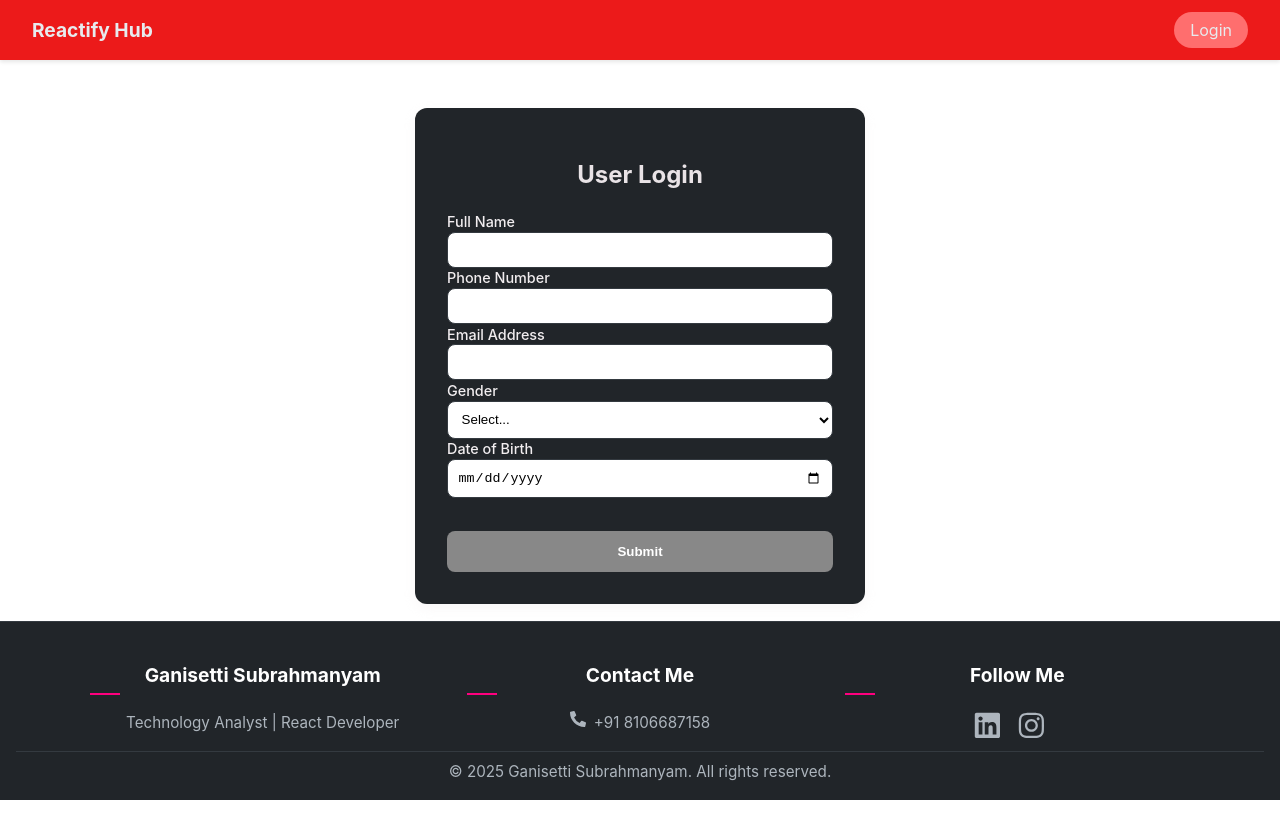
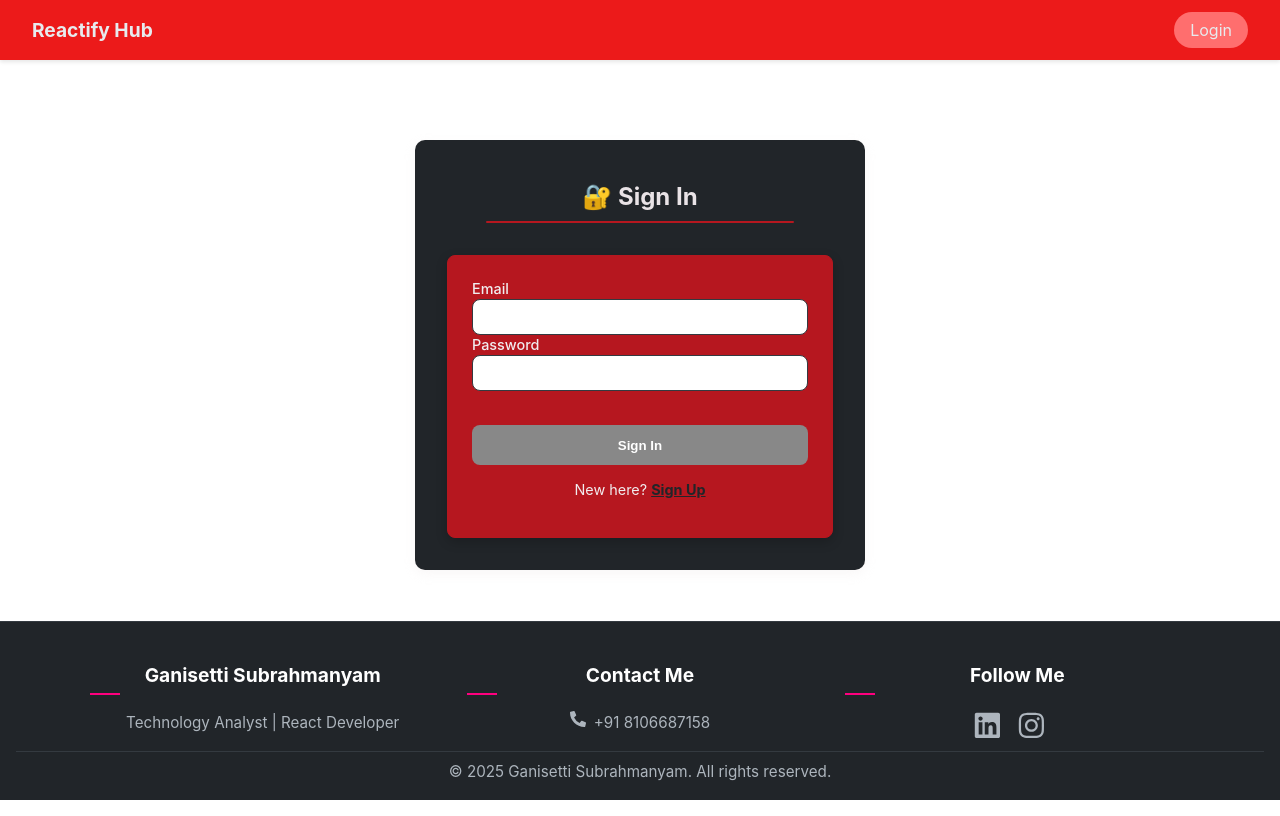
Before and after one commit to Subrahmanyam-G/with-react, a React (Vite) app: page /login in a window 1280 px wide. Built offline with nearby package versions, Linux system fonts and the light colour scheme; data requests are answered from the project's data file.

Commit message:
Demo done

```diff
--- a/db.json
+++ b/db.json
@@ -1,67 +1,24 @@
 {
   "users": [
     {
-      "id": "d7f3",
-      "name": "Durga Prasad",
-      "number": "23565433333333333",
-      "email": "fsahyd@gmail.com",
-      "gender": "female",
-      "dateOfBirth": "2025-08-07",
-      "createdAt": "2025-08-12T15:41:45.751Z"
+      "id": "s4yb",
+      "name": "Subbu",
+      "email": "Subbu@gmail.com",
+      "password": "Subbu@2",
+      "number": "8785847346",
+      "gender": "male",
+      "dateOfBirth": "0014-12-14",
+      "createdAt": "2025-08-13T15:09:13.575Z"
     },
     {
-      "id": "859c",
-      "name": "www",
-      "number": "3333333333",
-      "email": "fsahyd@gmail.com",
+      "id": "dxkr",
+      "name": "Lucky",
+      "email": "Lucky@gmail.com",
+      "password": "Subbu@2",
+      "number": "1234567890",
       "gender": "male",
-      "dateOfBirth": "2025-08-08",
-      "createdAt": "2025-08-12T16:34:34.758Z"
-    },
-    {
-      "id": "9d4f",
-      "name": "Durga Prasad",
-      "number": "444444444444",
-      "email": "fsahyd@gmail.com",
-      "gender": "male",
-      "dateOfBirth": "2025-07-31",
-      "createdAt": "2025-08-12T16:44:50.405Z"
-    },
-    {
-      "id": "e76f",
-      "name": "subbu",
-      "number": "9191919191",
-      "email": "Subbu@gmail.com",
-      "gender": "male",
-      "dateOfBirth": "1998-08-17",
-      "createdAt": "2025-08-12T17:32:21.627Z"
-    },
-    {
-      "id": "7e09",
-      "name": "Durga Prasad",
-      "number": "1234567890",
-      "email": "fsahyd@gmail.com",
-      "gender": "female",
-      "dateOfBirth": "2025-08-01",
-      "createdAt": "2025-08-12T17:36:16.154Z"
-    },
-    {
-      "id": "995f",
-      "name": "Durga Prasad",
-      "number": "1234567890",
-      "email": "fsahyd@gmail.com",
-      "gender": "male",
-      "dateOfBirth": "0011-02-12",
-      "createdAt": "2025-08-12T17:38:05.433Z"
-    },
-    {
-      "id": "81a3",
-      "name": "Lucky",
-      "number": "6787678776",
-      "email": "Lucky@gmail.com",
-      "gender": "female",
-      "dateOfBirth": "0222-12-12",
-      "createdAt": "2025-08-12T17:40:17.777Z"
+      "dateOfBirth": "0011-12-21",
+      "createdAt": "2025-08-13T15:22:29.307Z"
     }
   ]
 }
--- a/src/components/Footer/Footer.css
+++ b/src/components/Footer/Footer.css
@@ -174,4 +174,8 @@
     justify-content: center;
     margin-top: 4px;
   }
+  a{
+    justify-content: center;
+    margin-top: 5px;
+  }
 }
--- a/src/components/Navbar/LoginPage/Login.css
+++ b/src/components/Navbar/LoginPage/Login.css
@@ -1,3 +1,4 @@
+/* Overall page and container styling */
 .login-page {
   display: flex;
   justify-content: center;
@@ -5,48 +6,87 @@
   padding: 2rem;
 }
 
-.login-card {
+.black-card {
   background-color: #212529;
   color: #f8f9fa;
   padding: 2rem;
-    border-radius: 12px;
+  border-radius: 10px;
   width: 100%;
   max-width: 450px;
   box-shadow: 0 4px 12px rgba(235, 230, 230, 0.3);
+  min-height: auto;
 }
 
-.login-card h2 {
+/* Header section for the "My Journey" title */
+.journey-title-container {
+  display: flex;
+  flex-direction: column;
+  align-items: center;
   text-align: center;
-    margin-bottom: 1.5rem;
-    color: #e9e3e6;
+  margin-bottom: 2rem;
+  color: white;
 }
 
-.login-card form {
+.journey-title-container h1 {
+  margin: 0px;
+  font-size: 40px;
+}
+
+.divider-line {
+  width: 100%;
+  height: 2px;
+  background-color: #343a40;
+  margin-top: 10px;
+  border-radius: 2px;
+}
+
+/* Heading for the Sign In/Sign Up form */
+.login-heading {
+  text-align: center;
+  color: #e9e3e6;
+  font-size: 1.5rem;
+  margin: 10px auto;
+}
+
+/* Divider for the login heading */
+.login-divider-line {
+  width: 80%;
+  height: 2px;
+  background-color: #b6171f;
+  margin: 0 auto 2rem;
+  border-radius: 2px;
+}
+
+/* Red card for the form content */
+.red-card {
+  background-color: #b6171f;
+  color: white;
+  padding: 1.5rem;
+  border-radius: 8px;
+  box-shadow: 0 4px 12px rgba(0, 0, 0, 0.2);
+}
+
+/* Form element styling within the red card */
+.red-card form {
   display: flex;
   flex-direction: column;
   gap: 0.1rem;
 }
 
-.login-card label {
+.red-card label {
   font-size: 0.9rem;
   font-weight: 500;
   color: #f1edef;
-    margin-bottom: 0;    /* No gap between label & input */
+  margin-bottom: 0;
   text-align: left;
 }
 
-/* Default label color */
 .label-default {
   color: #f1edef;
 }
 
-/* Black labels for Gender & Date */
-.label-black {
-    color: #000;
-}
-
-.login-card input,
-.login-card select {
+.red-card input,
+.red-card select {
   padding: 0.6rem;
   border: 1px solid #343a40;
   border-radius: 8px;
@@ -54,33 +94,49 @@
   color: #000;
 }
 
-.login-card input:focus,
-.login-card select:focus {
+.red-card input:focus,
+.red-card select:focus {
   outline: none;
   border-color: #aa170d;
   box-shadow: 0 0 5px #aa170d;
 }
 
-.login-card input::placeholder,
-.login-card select option {
+.red-card input::placeholder,
+.red-card select option {
   color: rgba(0, 0, 0, 0.6);
 }
 
-/* Error message styling */
-
+/* Error and warning messages */
 .error-message {
   font-size: 0.8rem;
-    color: red !important;
-    text-align: left;       /* Align to start/left */
-    display: block;         /* Ensure it stays full-width under the input */
-    margin-top: 2px;        /* Small gap from input */
-    margin-bottom: 4px;     /* Small gap before next field */
+  color: rgb(155, 150, 150);
+  cursor: pointer;
+  font-weight: bold;
+  text-align: left;
+  display: block;
+  margin-top: 4px;
+  margin-bottom: 0px;
+  border-radius: 4px;
 }
 
-.login-card button {
+.form-error-message {
+    font-size: 0.8rem;
+    color: rgb(155, 150, 150);
+  cursor: pointer;
+  font-weight: bold;
+    text-align: left;
+    display: block;
+    margin-top: 4px;
+
+  margin-bottom: 0px;
+    border-radius: 4px;
+}
+
+/* Button styling */
+.red-card button {
   margin-top: 32px;
   padding: 0.8rem;
-    background-color:rgb(236, 26, 26);
+  background-color: #212529;
   border: none;
   border-radius: 8px;
   color: white;
@@ -89,11 +145,45 @@
   transition: background-color 0.3s, transform 0.2s;
 }
 
-.login-card button:hover:not(:disabled) {
-    background-color: #b6171f;
+.red-card button:hover:not(:disabled) {
+  background-color: #343a40;
 }
 
-.login-card button:disabled {
+.red-card button:disabled {
   background-color: #888;
   cursor: not-allowed;
 }
+
+/* Switch mode link */
+.switch-mode-text {
+  margin-top: 1rem;
+  text-align: center;
+  font-size: 0.9rem;
+  color: #f1edef;
+}
+
+.switch-mode-link {
+  color: #212529;
+  cursor: pointer;
+  font-weight: bold;
+  text-decoration: underline;
+}
+
+.switch-mode-link:hover {
+  text-decoration: none;
+}
+
+/* Media Queries for responsiveness */
+
+
+@media (max-width: 450px) {
+  .black-card{
+    padding: 15px;
+  }
+  .login-page{
+    padding: 0px;
+  }
+  .login-heading{
+    margin: 5px auto;
+  }
+}
--- a/src/components/Navbar/LoginPage/Login.jsx
+++ b/src/components/Navbar/LoginPage/Login.jsx
@@ -1,42 +1,67 @@
-import React, { useState } from "react";
+import React, { useState, useEffect } from "react";
+import axios from "axios";
 import "./Login.css";
 
 function Login({ onLoginSuccess }) {
+  const [isSignUp, setIsSignUp] = useState(false);
+  const [usersDb, setUsersDb] = useState([]);
+
   const [formData, setFormData] = useState({
     name: "",
+    email: "",
+    password: "",
     number: "",
-    email: "",
     gender: "",
-    dateOfBirth: ""
+    dateOfBirth: "",
   });
 
   const [errors, setErrors] = useState({});
+  const [formError, setFormError] = useState("");
+
+  // 🔁 Load users from json-server
+  useEffect(() => {
+    fetchUsers();
+  }, []);
+
+  const fetchUsers = async () => {
+    try {
+      const res = await axios.get("http://localhost:3001/users");
+      setUsersDb(res.data);
+    } catch (err) {
+      console.error("Error fetching users:", err);
+    }
+  };
 
   const validateField = (name, value) => {
     let error = "";
     const trimmed = value.trim();
 
-    if (name === "name") {
-      if (!trimmed) error = "Name is required";
-      else if (!/^[A-Za-z\s]*$/.test(trimmed)) error = "Only letters allowed";
+    if (name === "name" && isSignUp) {
+      if (!trimmed) error = "*Name is required";
+      else if (!/^[A-Za-z\s]*$/.test(trimmed)) error = "*Only letters allowed";
     }
 
-    if (name === "number") {
+    if (name === "number" && isSignUp) {
       if (!/^\d*$/.test(value)) {
-          error = "Only numbers are allowed";
+        error = "*Only numbers allowed";
       } else if (value.length !== 10 && value.length > 0) {
-          error = "Phone number must be exactly 10 digits";
+        error = "*Must be 10 digits";
       }
     }
 
     if (name === "email") {
-      if (!trimmed) error = "Email is required";
+      if (!trimmed) error = "*Email is required";
       else if (!/^[^\s@]+@[^\s@]+\.[^\s@]+$/.test(trimmed))
-        error = "Enter a valid email";
+        error = "*Invalid email format";
     }
 
-    if (name === "gender" && !trimmed) error = "Please select a gender";
-    if (name === "dateOfBirth" && !trimmed) error = "Please select a date";
+    if (name === "password") {
+      if (!trimmed) error = "*Password is required";
+      else if (trimmed.length < 6) error = "*Min 6 characters";
+    }
+
+    if (name === "gender" && isSignUp && !trimmed) error = "*Select gender";
+    if (name === "dateOfBirth" && isSignUp && !trimmed) error = "*Select DOB";
 
     setErrors((prev) => ({ ...prev, [name]: error }));
   };
@@ -45,39 +70,103 @@ function Login({ onLoginSuccess }) {
     const { name, value } = e.target;
     validateField(name, value);
     setFormData((prev) => ({ ...prev, [name]: value }));
+    setFormError("");
   };
 
   const handleFocus = (e) => {
     const { name } = e.target;
     setErrors((prev) => ({ ...prev, [name]: "" }));
+    setFormError("");
   };
 
-  const handleSubmit = (e) => {
+  const handleSubmit = async (e) => {
     e.preventDefault();
 
-    // Validate all fields
-    Object.keys(formData).forEach((key) => {
-      validateField(key, formData[key]);
-    });
+    const fieldsToCheck = isSignUp
+      ? ["name", "email", "password", "number", "gender", "dateOfBirth"]
+      : ["email", "password"];
 
-    const hasErrors = Object.values(errors).some((err) => err);
-    const hasEmpty = Object.values(formData).some((val) => !val.trim());
+    fieldsToCheck.forEach((field) => validateField(field, formData[field]));
 
-    if (!hasErrors && !hasEmpty) {
-      onLoginSuccess(formData);
+    const hasErrors = Object.values(errors).some(Boolean);
+    const hasEmpty = fieldsToCheck.some((field) => !formData[field].trim());
+
+    if (hasErrors || hasEmpty) {
+      setFormError("*Please fill all fields correctly.");
+      return;
+    }
+
+    try {
+      const res = await axios.get("http://localhost:3001/users");
+      const users = res.data;
+      const userMatch = users.find((u) => u.email === formData.email);
+
+      if (isSignUp) {
+        if (userMatch) {
+          setFormError("*Email already exists. Please sign in.");
+          return;
+        }
+
+        const newUser = {
+          ...formData,
+          id: Math.random().toString(36).substring(2, 6),
+          createdAt: new Date().toISOString(),
+        };
+
+        await axios.post("http://localhost:3001/users", newUser);
+        setUsersDb((prev) => [...prev, newUser]);
+        console.log("✅ New user signed up:", newUser.email);
+        onLoginSuccess(newUser);
+      } else {
+        if (!userMatch) {
+          setFormError("*Email not found. Please sign up.");
+        } else if (userMatch.password !== formData.password) {
+          setFormError("*Incorrect password.");
+        } else {
+          console.log("✅ Logged in:", userMatch.email);
+          onLoginSuccess(userMatch);
+        }
+      }
+    } catch (err) {
+      console.error("Login/Signup error:", err);
+      setFormError("*Something went wrong. Try later.");
     }
   };
 
-  const isDisabled =
-    Object.values(errors).some((e) => e) ||
-    Object.values(formData).some((val) => !val.trim());
+  const handleSwitchMode = () => {
+    setIsSignUp((prev) => !prev);
+    setFormData({
+      name: "",
+      email: "",
+      password: "",
+      number: "",
+      gender: "",
+      dateOfBirth: "",
+    });
+    setErrors({});
+    setFormError("");
+  };
+
+  const isFormValid = () => {
+    const required = isSignUp
+      ? ["name", "email", "password", "number", "gender", "dateOfBirth"]
+      : ["email", "password"];
+    const hasErrors = Object.values(errors).some(Boolean);
+    const hasEmpty = required.some((field) => !formData[field].trim());
+    return !hasErrors && !hasEmpty;
+  };
 
   return (
     <div className="login-page">
-      <div className="login-card">
-        <h2>User Login</h2>
+      <div className="black-card login-card-container">
+        <h2 className="login-heading">{isSignUp ? "✍️ Sign Up" : "🔐 Sign In"}</h2>
+        <div className="login-divider-line"></div>
+
+        <div className="red-card form-container">
           <form onSubmit={handleSubmit}>
-          <label className="label-default">Full Name</label>
+            {isSignUp && (
+              <>
+                <label>Full Name</label>
                 <input
                   name="name"
                   value={formData.name}
@@ -87,21 +176,20 @@ function Login({ onLoginSuccess }) {
                 />
                 {errors.name && <span className="error-message">{errors.name}</span>}
 
-          <label className="label-default">Phone Number</label>
+                <label>Phone Number</label>
                 <input
-  type="tel"
                   name="number"
                   value={formData.number}
                   onChange={handleChange}
                   onFocus={handleFocus}
-  maxLength={10}  // prevents typing more than 10 digits
-  pattern="\d{10}" // ensures exactly 10 digits on submit
-  title="Phone number must be exactly 10 digits"
+                  maxLength={10}
                   required
                 />
                 {errors.number && <span className="error-message">{errors.number}</span>}
+              </>
+            )}
 
-          <label className="label-default">Email Address</label>
+            <label>Email</label>
             <input
               type="email"
               name="email"
@@ -112,7 +200,20 @@ function Login({ onLoginSuccess }) {
             />
             {errors.email && <span className="error-message">{errors.email}</span>}
 
-          <label className="label-black">Gender</label>
+            <label>Password</label>
+            <input
+              type="password"
+              name="password"
+              value={formData.password}
+              onChange={handleChange}
+              onFocus={handleFocus}
+              required
+            />
+            {errors.password && <span className="error-message">{errors.password}</span>}
+
+            {isSignUp && (
+              <>
+                <label>Gender</label>
                 <select
                   name="gender"
                   value={formData.gender}
@@ -127,7 +228,7 @@ function Login({ onLoginSuccess }) {
                 </select>
                 {errors.gender && <span className="error-message">{errors.gender}</span>}
 
-          <label className="label-black">Date of Birth</label>
+                <label>Date of Birth</label>
                 <input
                   type="date"
                   name="dateOfBirth"
@@ -139,11 +240,23 @@ function Login({ onLoginSuccess }) {
                 {errors.dateOfBirth && (
                   <span className="error-message">{errors.dateOfBirth}</span>
                 )}
+              </>
+            )}
 
-          <button type="submit" disabled={isDisabled}>
-            Submit
+            {formError && <p className="form-error-message">{formError}</p>}
+
+            <button type="submit" disabled={!isFormValid()}>
+              {isSignUp ? "Sign Up" : "Sign In"}
             </button>
           </form>
+
+          <p className="switch-mode-text">
+            {isSignUp ? "Already registered?" : "New here?"}{" "}
+            <span className="switch-mode-link" onClick={handleSwitchMode}>
+              {isSignUp ? "Sign In" : "Sign Up"}
+            </span>
+          </p>
+        </div>
       </div>
     </div>
   );
```
Also changed, not shown: src/components/Concepts/Concepts.css (+80 -3 lines), src/components/JourneyPage/Journey.css (+39 -2 lines), src/components/WelcomePage/Welcome.jsx (line endings or trailing spaces). Lines whose indentation alone changed are shown as unchanged.
